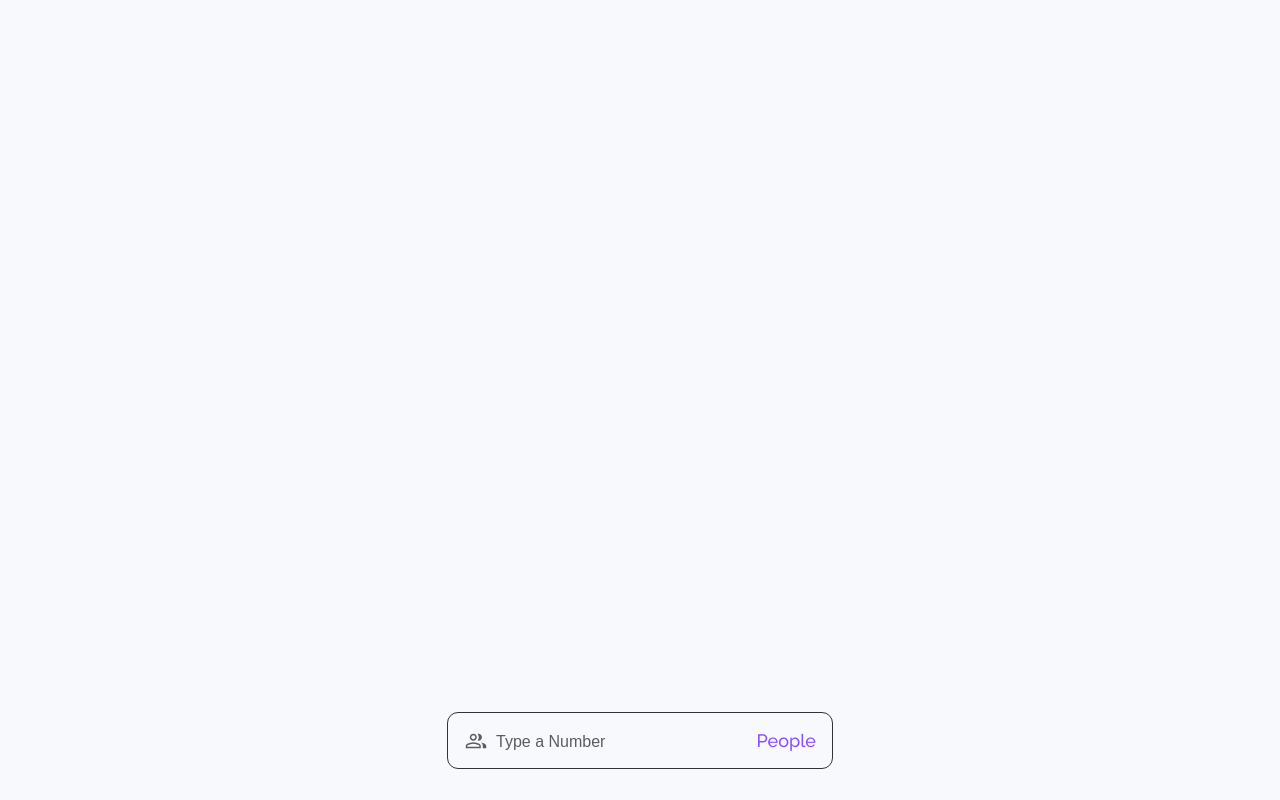
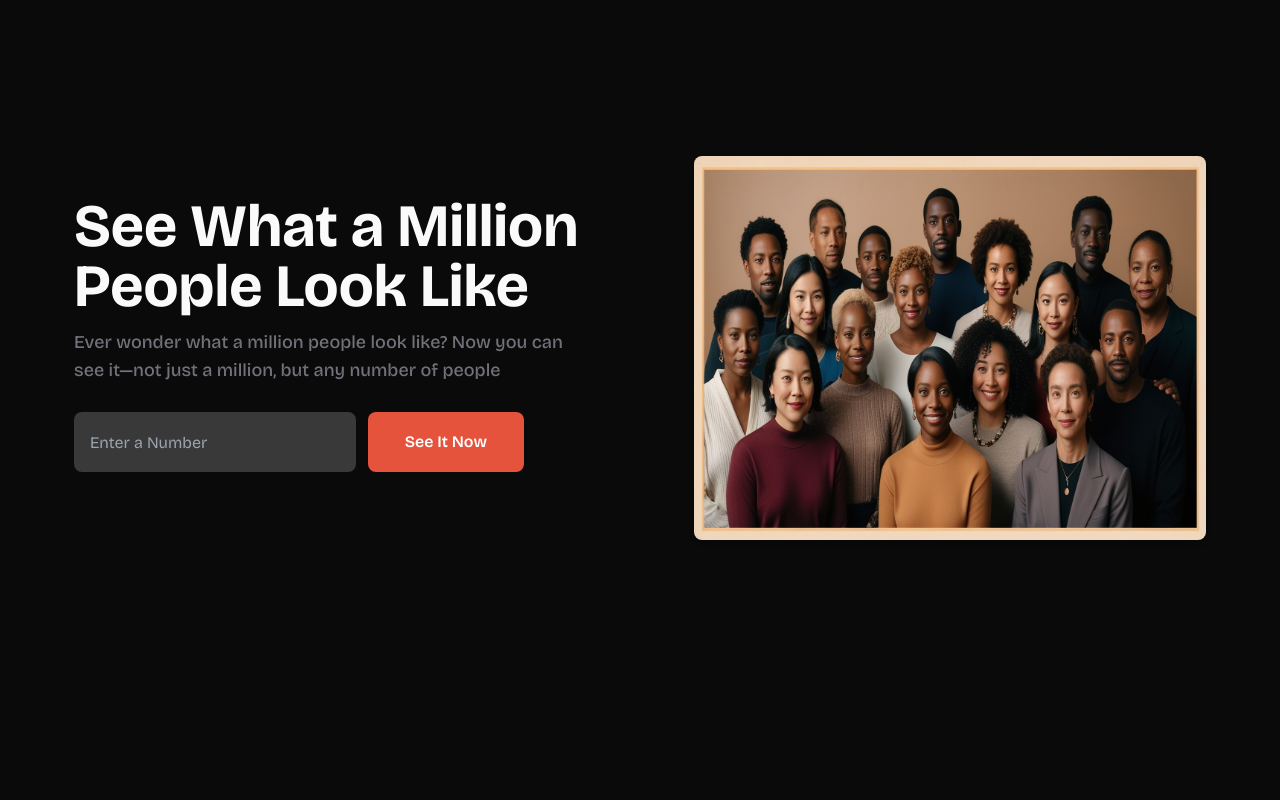
Before and after one commit to Durjoy96/crowd-look-like, a plain HTML site: page index.html in a window 1280 px wide. Drawn offline with nearby package versions, Linux system fonts and the light colour scheme.

Commit message:
landing page complete

```diff
--- a/assets/css/styles.css
+++ b/assets/css/styles.css
@@ -41,7 +41,7 @@ body {
 }
 
 .crowd-field img {
-    width: 60px;
+    width: 100%;
 }
 
 .input-field {
--- a/assets/script/app.js
+++ b/assets/script/app.js
@@ -26,7 +26,5 @@ document.addEventListener("DOMContentLoaded", () => {
         const imgSrc = ["image-1.png", "image-2.png", "image-3.png", "image-4.png", "image-5.png", "image-6.png", "image-7.png", "image-8.png", "image-9.png", "image-10.png"];
         let index = Math.floor(Math.random() * imgSrc.length);
         return imgSrc[index];
-    }
-
-
+    };
 });
--- a/index.html
+++ b/index.html
@@ -4,22 +4,51 @@
 <head>
     <meta charset="UTF-8">
     <meta name="viewport" content="width=device-width, initial-scale=1.0">
-    <title>crowd look like</title>
-    <link rel="stylesheet" href="assets/css/styles.css">
+    <title>See What a Million Looks Like</title>
+    <!-- google fonts cdn -->
+    <link rel="preconnect" href="https://fonts.googleapis.com">
+    <link rel="preconnect" href="https://fonts.gstatic.com" crossorigin>
+    <link href="https://fonts.googleapis.com/css2?family=Bricolage+Grotesque:opsz,wght@12..96,200..800&display=swap"
+        rel="stylesheet">
+
+    <!-- tailwindcss cdn -->
+    <script src="https://cdn.tailwindcss.com"></script>
+    <script>
+        tailwind.config = {
+            theme: {
+                extend: {
+                    colors: {
+                        clifford: '#da373d',
+                    },
+                    fontFamily: {
+                        bricolage: ['Bricolage Grotesque', 'sans-serif'],
+                    }
+                }
+            }
+        }
+    </script>
 </head>
 
-<body>
-    <main>
-        <div class="wrapper">
+<body class="font-bricolage bg-neutral-950 h-auto">
+    <main class="max-w-screen-xl mx-auto px-5">
+        <section class="mt-12 lg:flex lg:justify-between lg:items-center lg:mt-32">
+            <div class="max-w-lg md:mx-auto">
+                <h1 class="text-5xl font-bold text-zinc-50 md:text-center lg:text-6xl lg:text-left">See What a Million People Look Like</h1>
+                <p class="text-base text-zinc-500 font-medium mt-3 md:text-center lg:text-lg lg:text-left">Ever wonder what a million people look like? Now you can see it—not just a million, but any number of people</p>
+                <div class="w-11/12 absolute bottom-5 left-1/2 -translate-x-1/2 flex items-stretch justify-between gap-3 mt-7 md:max-w-lg lg:static lg:bottom-0 lg:left-0 lg:-translate-x-0 lg:justify-start">
+                        <input class="w-3/5 bg-[#393939] rounded-lg p-4 text-lg font-semibold text-zinc-50 placeholder:font-normal placeholder:text-base focus:outline focus:outline-2 focus:outline-[#E6533C] md:w-3/5" type="number" id="userInput" placeholder="Enter a Number">
+                    <button class="w-1/3 bg-[#E6533C] px-4 py-1 rounded-lg text-base text-white font-semibold md:px-8 md:first:py-3" id="seeBtn">See It Now</button>
+                </div>
+            </div>
+            <div class="w-full md:max-w-lg mx-auto mt-7">
+                <img class="w-full h-64 shadow-md rounded-lg md:h-80 lg:h-96" src="assets/images/people/17/17.jpg" alt="people">
+            </div>
+        </section>
+        <section>
             <div class="crowd-field"></div>
-            <div class="input-field">
-                <svg xmlns="http://www.w3.org/2000/svg" viewBox="0 -960 960 960"><path d="M71.93-187.69v-88.93q0-30.92 15.96-55.19 15.96-24.27 42.63-37.76 57.02-27.89 114.67-43.01 57.66-15.11 126.73-15.11 69.08 0 126.73 15.11 57.66 15.12 114.68 43.01 26.67 13.49 42.63 37.76 15.96 24.27 15.96 55.19v88.93H71.93Zm679.99 0v-93.85q0-39.38-19.28-75.07-19.29-35.68-54.72-61.23 40.23 6 76.39 18.57 36.15 12.58 69 29.73 31 16.54 47.88 38.99 16.88 22.44 16.88 49.01v93.85H751.92Zm-380-304.62q-57.75 0-98.87-41.12-41.12-41.13-41.12-98.88 0-57.75 41.12-98.87 41.12-41.13 98.87-41.13 57.75 0 98.88 41.13 41.12 41.12 41.12 98.87 0 57.75-41.12 98.88-41.13 41.12-98.88 41.12Zm345.38-140q0 57.75-41.12 98.88-41.12 41.12-98.87 41.12-6.77 0-17.23-1.54-10.47-1.54-17.23-3.38 23.66-28.45 36.37-63.12 12.7-34.67 12.7-72 0-37.34-12.96-71.73-12.96-34.38-36.11-63.3 8.61-3.08 17.23-4 8.61-.93 17.23-.93 57.75 0 98.87 41.13 41.12 41.12 41.12 98.87ZM131.92-247.69h480v-28.93q0-12.53-6.27-22.3-6.26-9.77-19.88-17.08-49.38-25.46-101.69-38.58-52.31-13.11-112.16-13.11-59.84 0-112.15 13.11-52.31 13.12-101.69 38.58-13.62 7.31-19.89 17.08-6.27 9.77-6.27 22.3v28.93Zm240-304.62q33 0 56.5-23.5t23.5-56.5q0-33-23.5-56.5t-56.5-23.5q-33 0-56.5 23.5t-23.5 56.5q0 33 23.5 56.5t56.5 23.5Zm0 304.62Zm0-384.62Z"/></svg>
-                <input type="number" id="userInput" placeholder="Type a Number">
-                <span>People</span>
-            </div>
-        </div>
+        </section>
     </main>
-    <script src="assets/script/app.js"></script>
+    <script src="assets/script/script.js"></script>
 </body>
 
 </html>
--- /dev/null
+++ b/tailwind.config.js
@@ -0,0 +1,8 @@
+/** @type {import('tailwindcss').Config} */
+module.exports = {
+    content: ["./src/**/*.{html,js}"],
+    theme: {
+      extend: {},
+    },
+    plugins: [],
+  }
```
Also changed, not shown: assets/images/people/10/10.jpg (added), assets/images/people/13/13.jpg (added), assets/images/people/17/17.jpg (added), assets/images/people/5/5.jpg (added), assets/images/people/6/6.jpg (added), assets/script/script.js (added).
